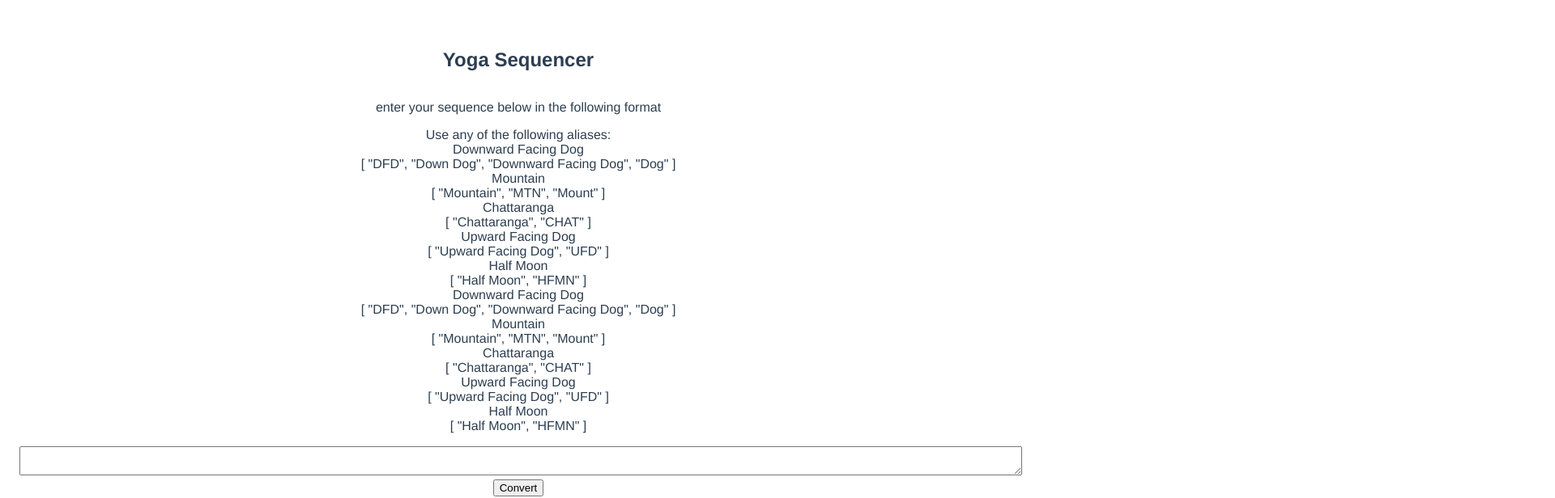
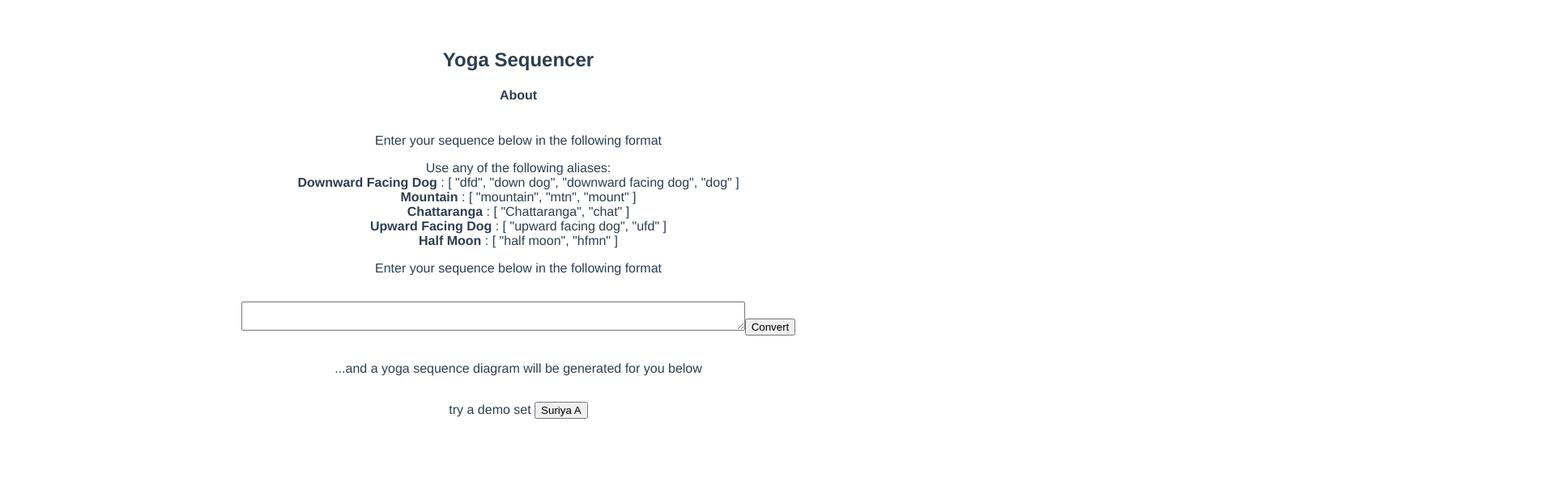
Before and after one commit to azitowolf/yoga-sequencer, a Vue app: page / in a window 1280 px wide. Shown: the top 616 px of the page at 81% size, 1920 px wide, since content can reach past the window. Built offline with nearby package versions, Linux system fonts and the light colour scheme.

Commit message:
Tutorial and poses are seperate components

```diff
--- a/src/App.vue
+++ b/src/App.vue
@@ -1,25 +1,27 @@
 <template>
   <div id="app">
     <h2>Yoga Sequencer</h2>
-    <YogaPoses
-    msg="Welcome to Your Vue.js App"
-    :poses="poses"
-  />
+    <h4>About</h4>
+    <YogaTutorial :poses="poses" />
+    <YogaPoses :poses="poses" />
   </div>
 </template>
 
 <script>
 import YogaPoses from './components/YogaPoses.vue'
+import YogaTutorial from './components/YogaTutorial.vue'
 
 const posesArray = [
   {
     id: 1,
     name: "Downward Facing Dog",
+    sanscrit: "Adho Mukha Svansana",
+    chakras: ["Vishuddha"],
     aliases: [
-      "DFD",
-      "Down Dog",
-      "Downward Facing Dog",
-      "Dog"
+      "dfd",
+      "down dog",
+      "downward facing dog",
+      "dog"
       ],
     imageUrl:
       "https://github.com/azitowolf/yogaposes/blob/master/DFD.png?raw=true"
@@ -27,68 +29,33 @@ const posesArray = [
   {
     id: 2,
     name: "Mountain",
-    aliases: ["Mountain", "MTN", "Mount"],
+    sanscrit: "Tadasana",
+    aliases: ["mountain", "mtn", "mount"],
     imageUrl:
       "https://github.com/azitowolf/yogaposes/blob/master/mountain.png?raw=true"
   },
   {
     id: 3,
     name: "Chattaranga",
-    aliases: ["Chattaranga", "CHAT"],
+        sanscrit: "Urdhva Mukha Svansana",
+        chakras: [""],
+
+    aliases: ["Chattaranga", "chat"],
     imageUrl:
       "https://github.com/azitowolf/yogaposes/blob/master/chattaranga.png?raw=true"
   },
   {
     id: 4,
     name: "Upward Facing Dog",
-    aliases: ["Upward Facing Dog", "UFD"],
+    sanscrit: "Urdhva Mukha Svansana",
+    aliases: ["upward facing dog", "ufd"],
     imageUrl:
       "https://github.com/azitowolf/yogaposes/blob/master/upward_facing_dog.png?raw=true"
   },
   {
     id: 5,
     name: "Half Moon",
-    aliases: ["Half Moon", "HFMN"],
-    imageUrl:
-      "https://github.com/azitowolf/yogaposes/blob/master/half_moon.png?raw=true"
-  },
-    {
-    id: 1,
-    name: "Downward Facing Dog",
-    aliases: [
-      "DFD",
-      "Down Dog",
-      "Downward Facing Dog",
-      "Dog"
-      ],
-    imageUrl:
-      "https://github.com/azitowolf/yogaposes/blob/master/DFD.png?raw=true"
-  },
-  {
-    id: 2,
-    name: "Mountain",
-    aliases: ["Mountain", "MTN", "Mount"],
-    imageUrl:
-      "https://github.com/azitowolf/yogaposes/blob/master/mountain.png?raw=true"
-  },
-  {
-    id: 3,
-    name: "Chattaranga",
-    aliases: ["Chattaranga", "CHAT"],
-    imageUrl:
-      "https://github.com/azitowolf/yogaposes/blob/master/chattaranga.png?raw=true"
-  },
-  {
-    id: 4,
-    name: "Upward Facing Dog",
-    aliases: ["Upward Facing Dog", "UFD"],
-    imageUrl:
-      "https://github.com/azitowolf/yogaposes/blob/master/upward_facing_dog.png?raw=true"
-  },
-  {
-    id: 5,
-    name: "Half Moon",
-    aliases: ["Half Moon", "HFMN"],
+    aliases: ["half moon", "hfmn"],
     imageUrl:
       "https://github.com/azitowolf/yogaposes/blob/master/half_moon.png?raw=true"
   }
@@ -97,6 +64,7 @@ const posesArray = [
 export default {
   name: 'App',
   components: {
+    YogaTutorial,
     YogaPoses
   },
   data: function () {
--- a/src/components/YogaPoses.vue
+++ b/src/components/YogaPoses.vue
@@ -1,24 +1,17 @@
 <template>
   <div class="yoga">
-    <p>enter your sequence below in the following format</p>
-    <div class="tutorial">
-      Use any of the following aliases:
-      <div class="tutorial-list">
-        <div v-for="pose in poses" v-bind:key="pose.name" class="aliases-item">
-          <div class="name">{{pose.name}}</div>
-          <div class="aliases">{{pose.aliases}}</div>
-        </div>
-      </div>
+    <p>Enter your sequence below in the following format</p>
+    <div class="top">
+      <textarea v-model="poseInput" id="input"></textarea>
+      <button id="convert-button" v-on:click="convertToPoses()">Convert</button>
     </div>
-    <div class="top">
-      <textarea id="input"></textarea>
-      <button id="convert-button" v-on:click="clickHandler()">Convert</button>
-    </div>
-    <p>...and a yoga sequence diagram will be generated for you</p>
-
+    <p>...and a yoga sequence diagram will be generated for you below</p>
+    <p>try a demo set
+      <button v-on:click="setDemo()">Suriya A</button>
+    </p>
     <div class="bottom">
       <div class="pose-sequence-list">
-        <div v-for="pose in poses" class="pose-card" v-bind:key="pose.name">
+        <div v-for="pose in outputPoses" class="pose-card" v-bind:key="pose.id">
           <img :src="pose.imageUrl" alt="pose image" />
           <div>{{pose.name}}</div>
         </div>
@@ -30,24 +23,80 @@
 <script>
 export default {
   name: "YogaPoses",
-  props: { poses: { type: Array } },
+  data: function() {
+    return {
+      outputPoses: [],
+      poseInput: ""
+    };
+  },
+  props: {
+    poses: {
+      type: Array
+    }
+  },
+  created: function() {
+    console.log("setting poses to blank");
+    console.log("--------------");
+    this.outputPoses = [];
+
+    console.log("rendering the yoga component");
+    console.log("--------------");
+  },
   methods: {
-    removeBullets: function(line) {
-      return line.replace(/^\s*(?:[\dA-Z]+\.|[a-z]\)|•)\s+/, "");
+    objectify: function(pose) {
+      //generate an id
+      let randomID = function() {
+        return (
+          "_" +
+          Math.random()
+            .toString(36)
+            .substr(2, 9)
+        );
+      };
+      // apply it to the FE so that vue can use it
+      return { ...pose, id: randomID() };
     },
-    clickHandler: function() {
-      const sequence = document.getElementById("input");
-      const linesArray = sequence.value.split("\n");
+    cleanString: function(line) {
+      const withoutBulletsOrSpaces = line
+        .trim()
+        .toLowerCase()
+        .replace(/^\s*(?:[\dA-Z]+\.|[a-z]\)|•)\s+/, "");
+      return withoutBulletsOrSpaces;
+    },
+    setDemo: function() {
+      const demoArray = [
+        {
+          id: 2,
+          name: "Mountain",
+          aliases: ["mountain", "mtn", "mount"],
+          imageUrl:
+            "https://github.com/azitowolf/yogaposes/blob/master/mountain.png?raw=true"
+        },
+        {
+          id: 3,
+          name: "Chattaranga",
+          aliases: ["Chattaranga", "chat"],
+          imageUrl:
+            "https://github.com/azitowolf/yogaposes/blob/master/chattaranga.png?raw=true"
+        }
+      ];
+      this.outputPoses = [this.objectify(demoArray[0]), this.objectify(demoArray[1])];
+      this.poseInput = demoArray[0].name + '\n' + demoArray[1].name
+    },
+    convertToPoses: function() {
+      const sequence = document.getElementById("input").value;
+      const linesArray = sequence.split("\n");
       console.log(linesArray);
-      // this.poses = [];
+      this.outputPoses = [];
       console.log("--- entering loop ---");
       linesArray.forEach(line => {
-        console.log(line);
+        console.log(this.cleanString(line), this.poses);
         let result = this.poses.find(
-          pose => pose.aliases.indexOf(this.removeBullets(line.trim())) >= 0
+          // find the correct pose in pose array
+          pose => pose.aliases.indexOf(this.cleanString(line)) >= 0
         );
         console.log(result);
-        if (result) this.poses.push(result);
+        if (result) this.outputPoses.push(this.objectify(result));
       });
     }
   }
@@ -66,9 +115,9 @@ export default {
   align-items: stretch;
 }
 .tutorial-list {
-  display:flex;
+  display: flex;
   flex-direction: column;
-  }
+}
 
 .aliases-item {
   flex-direction: row;
@@ -89,7 +138,7 @@ export default {
 
 #input {
   height: 100%;
-  width: 100%;
+  width: 50%;
 }
 
 .pose-sequence-list {
--- /dev/null
+++ b/src/components/YogaTutorial.vue
@@ -0,0 +1,92 @@
+<template>
+  <div class="yoga">
+    <p>Enter your sequence below in the following format</p>
+    <div class="tutorial">
+      Use any of the following aliases:
+      <div class="tutorial-list">
+        <div v-for="pose in poses" v-bind:key="pose.name" class="aliases-item">
+          <div class="name">
+            <strong>{{pose.name}}</strong>
+            : {{pose.aliases}}
+          </div>
+        </div>
+      </div>
+    </div>
+  </div>
+</template>
+
+<script>
+export default {
+  name: "YogaTutorial",
+  props: {
+    poses: {
+      type: Array
+    }
+  },
+  created: function() {
+    console.log("rendering the yoga tutorial component");
+    console.log("--------------");
+  },
+  methods: {
+
+  }
+};
+</script>
+
+<!-- Add "scoped" attribute to limit CSS to this component only -->
+<style scoped>
+.yoga {
+  flex-direction: column;
+  top: 0;
+  bottom: 0;
+  left: 0;
+  right: 0;
+  display: flex;
+  align-items: stretch;
+}
+.tutorial-list {
+  display: flex;
+  flex-direction: column;
+}
+
+.aliases-item {
+  flex-direction: row;
+}
+.name,
+.aliases {
+  flex: 1 1 50%;
+}
+
+.top,
+.bottom {
+  font-size: 16px;
+  font-family: monospace;
+  flex: 1 1 100%;
+  margin: 8px;
+  padding: 8px;
+}
+
+#input {
+  height: 100%;
+  width: 50%;
+}
+
+.pose-sequence-list {
+  display: flex;
+  flex-direction: row;
+}
+
+.pose-card {
+  border: 1px solid black;
+  margin: 5px;
+  display: flex;
+  flex-direction: column;
+  align-items: center;
+  vertical-align: center;
+}
+
+h2 {
+  font-weight: bold;
+  margin-bottom: 15px;
+}
+</style>
```
